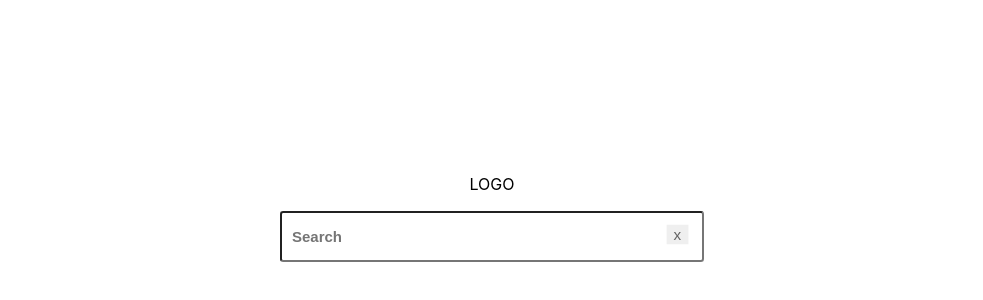
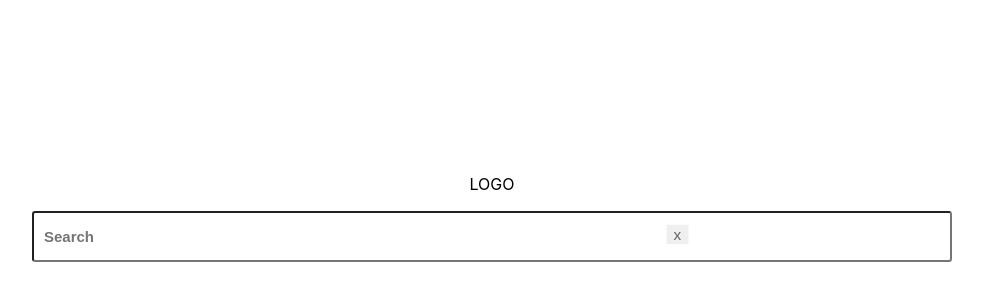
Before and after one commit to joseungjin/React-MedicineSearch-About, a React (Create React App) app: page / in a window 1280 px wide. Shown: the part 192-492 px from the top of the page, without its empty margins (148-1131 px from the left). Built offline with nearby package versions, Linux system fonts and the light colour scheme.

Commit message:
css modify

```diff
--- a/src/componets/css/SearchBar.css
+++ b/src/componets/css/SearchBar.css
@@ -4,7 +4,7 @@ Input styles
 ------------------
 */
 .search-bar {
-  width: 400px;
+  width: 70%;
   padding: 15px 10px;
   font-size: 15px;
   color: rgb(52, 52, 52);
```
